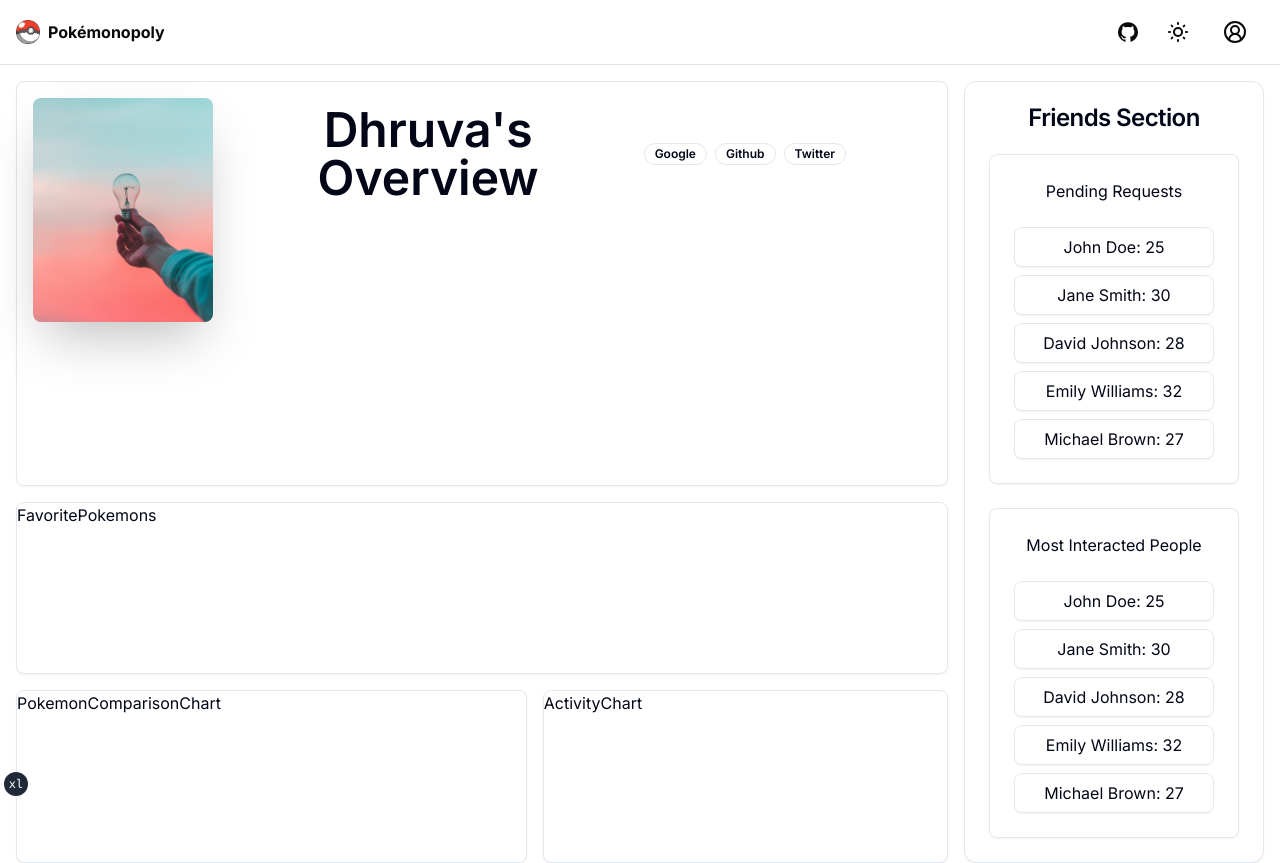
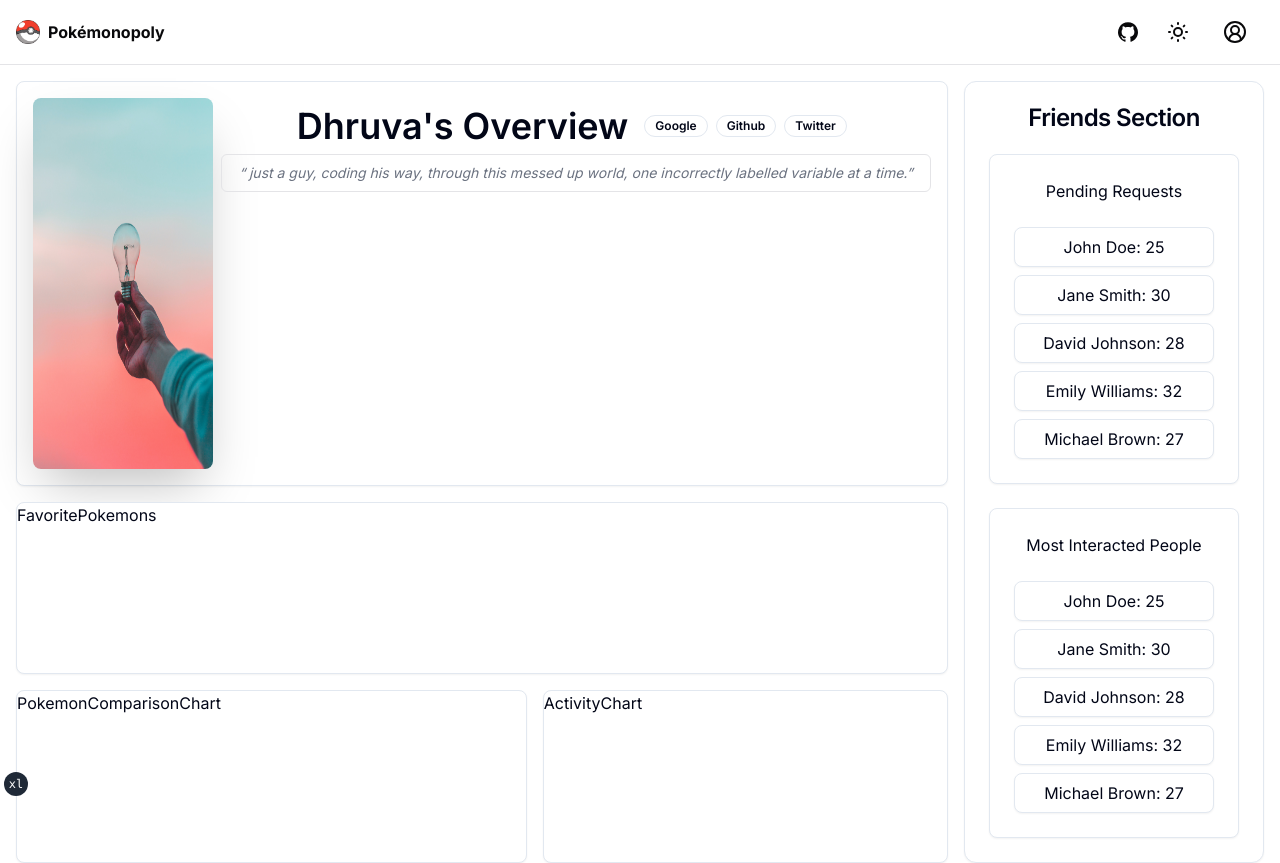
Before and after one commit to dhruvaagrawal/PokemonIndex, a Next.js app: page /users/me in a window 1280 px wide. Built offline with nearby package versions, Linux system fonts and the light colour scheme.

Commit message:
Finished the cheeky description UI

```diff
--- a/components/users/ProfileOverview.tsx
+++ b/components/users/ProfileOverview.tsx
@@ -1,5 +1,6 @@
 import { FC, HTMLAttributes } from "react"
 import Image from "next/image"
+import { Balancer } from "react-wrap-balancer"
 
 import { cn } from "@/lib/utils"
 
@@ -15,7 +16,7 @@ const ProfileOverview: FC<ProfileOverviewProps> = ({ className }) => {
         className
       )}
     >
-      <div className="lg:col-span-1">
+      <div className="flex lg:col-span-1">
         <Image
           src="/assets/user.jpg"
           alt="User"
@@ -24,17 +25,23 @@ const ProfileOverview: FC<ProfileOverviewProps> = ({ className }) => {
           className="rounded-lg shadow-2xl"
         />
       </div>
-      <div className="lg:col-span-4 my-2">
+      <div className="lg:col-span-4">
         <div className="grid grid-cols-2">
-          <div className="grid col-span-2 grid-cols-5">
-            <div className="lg:col-span-3 text-center">
-              <h1 className="text-5xl font-semibold">Dhruva's Overview</h1>
+          <div className="flex col-span-2 justify-center space-x-4 my-2">
+            <div className="text-center">
+              <h1 className="text-4xl font-semibold">Dhruva's Overview</h1>
             </div>
-            <div className="lg:col-span-2 space-x-2 flex items-center">
+            <div className="space-x-2 flex items-center">
               <Badge variant="outline">Google</Badge>
               <Badge variant="outline">Github</Badge>
               <Badge variant="outline">Twitter</Badge>
             </div>
+          </div>
+          <div className="col-span-2 p-2 ml-2 text-center rounded-md border dark:border-slate-800 dark:bg-background dark:text-slate-50">
+            <blockquote className="italic text-sm text-gray-500">
+              &#8220; just a guy, coding his way, through this messed up world,
+              one incorrectly labelled variable at a time.&#8221;
+            </blockquote>
           </div>
         </div>
       </div>
```
